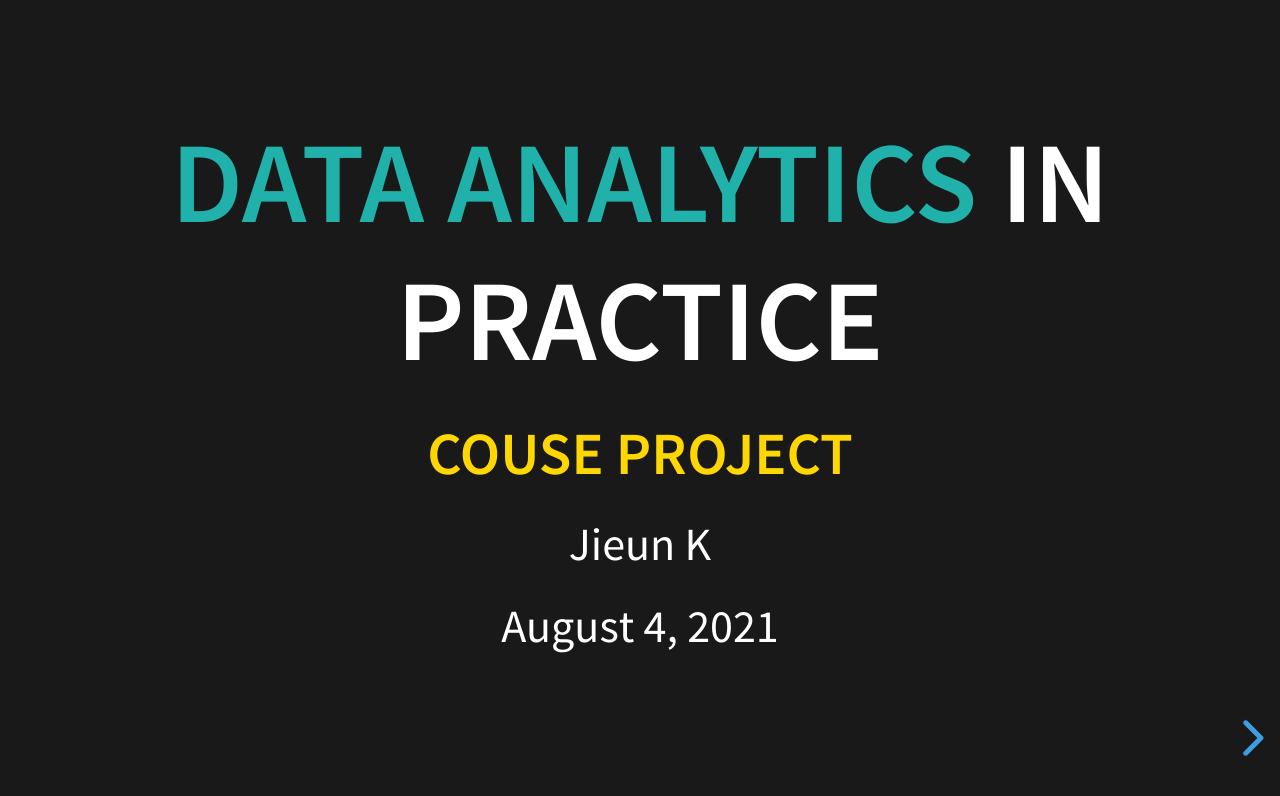
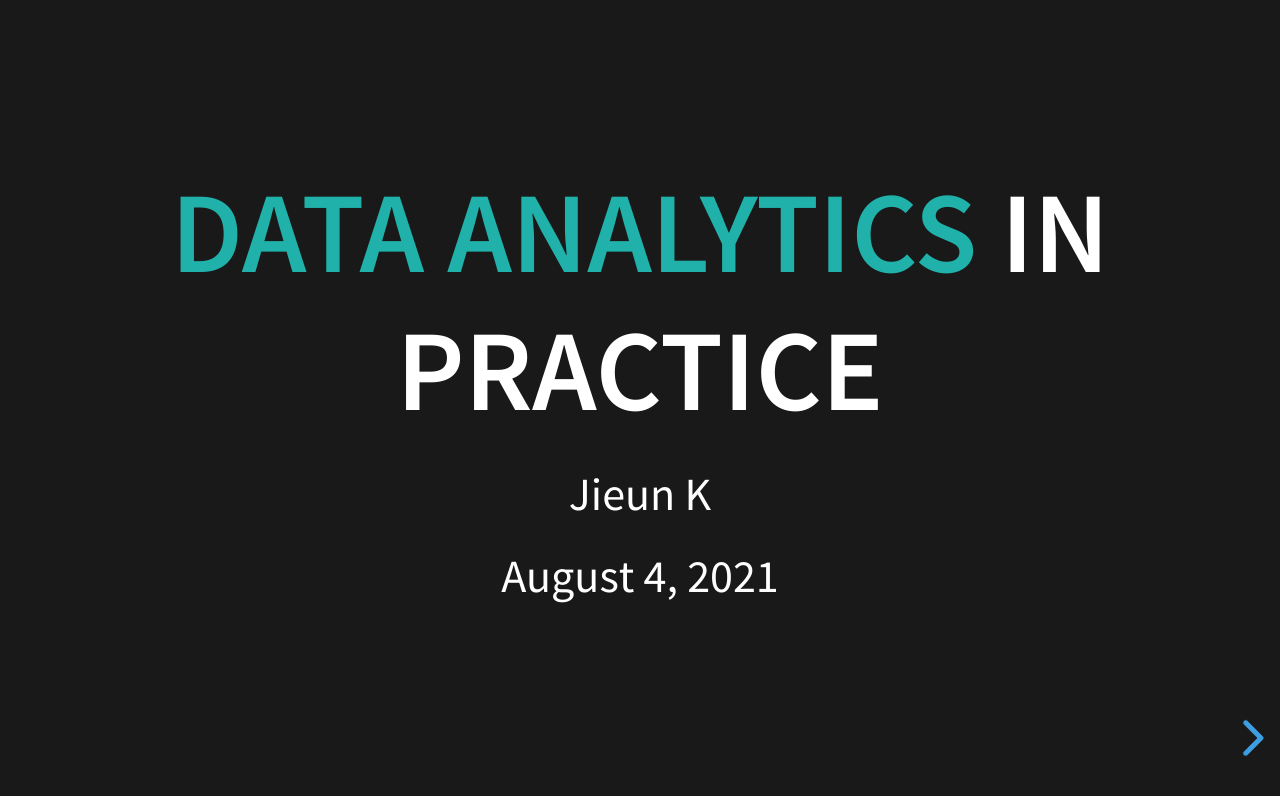
Before and after one commit to datenwissen/officetel_rentals, a plain HTML site: page index.html in a window 1280 px wide. Drawn offline with Linux system fonts and the light colour scheme.

Commit message:
Update index.html

```diff
--- a/index.html
+++ b/index.html
@@ -29,7 +29,7 @@
       <!-- SLIDE: title  -->
       <section id="title-slide">
         <h1 class="title"><span style="color: lightseagreen;">Data Analytics</span> in Practice</h1>
-        <h3><p class="subtitle"><span style="color: gold;">Couse Project</span></p></h3>
+        <!-- <h3><p class="subtitle"><span style="color: gold;">Couse Project</span></p></h3>-->
 
         <p class="author">Jieun K</p>
         <p class="date">August 4, 2021</p>
```
